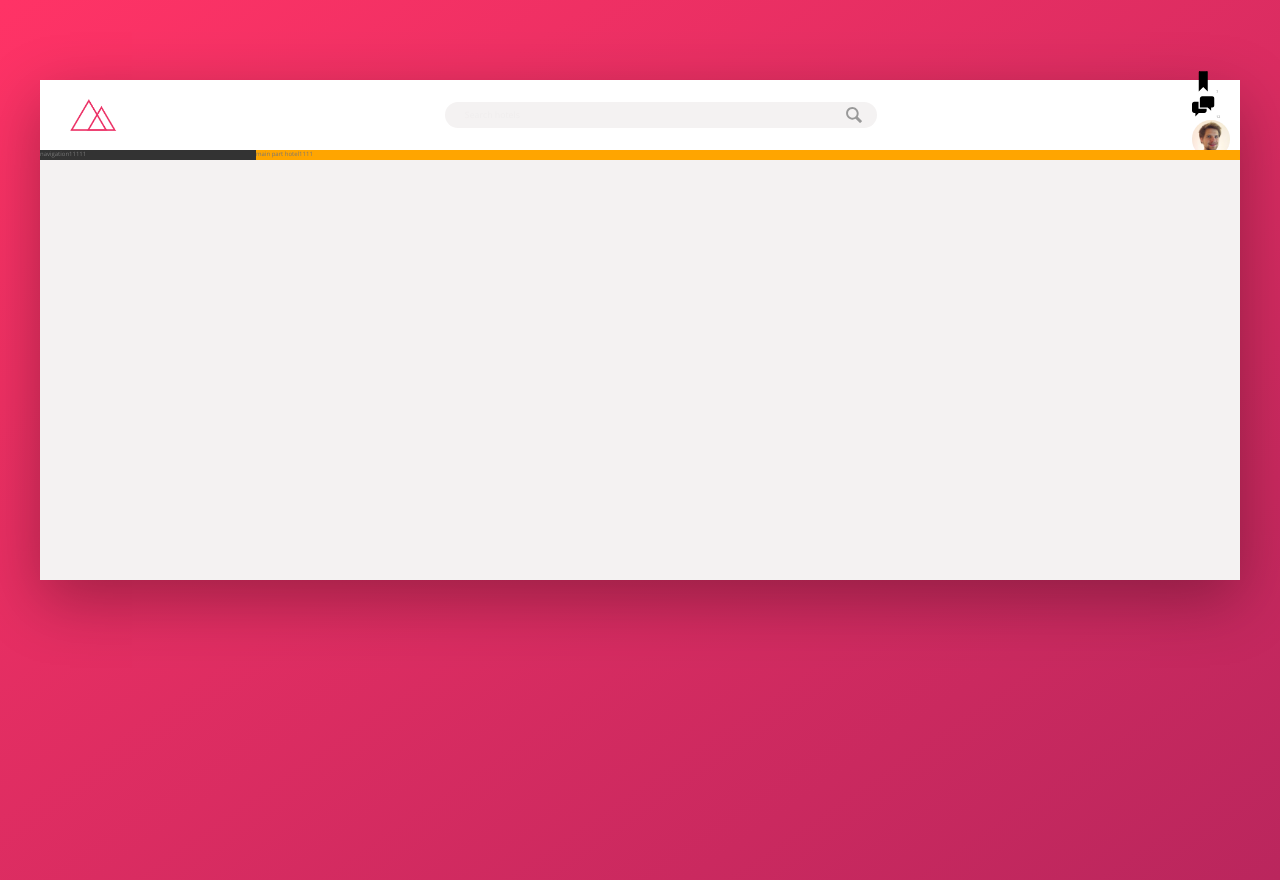
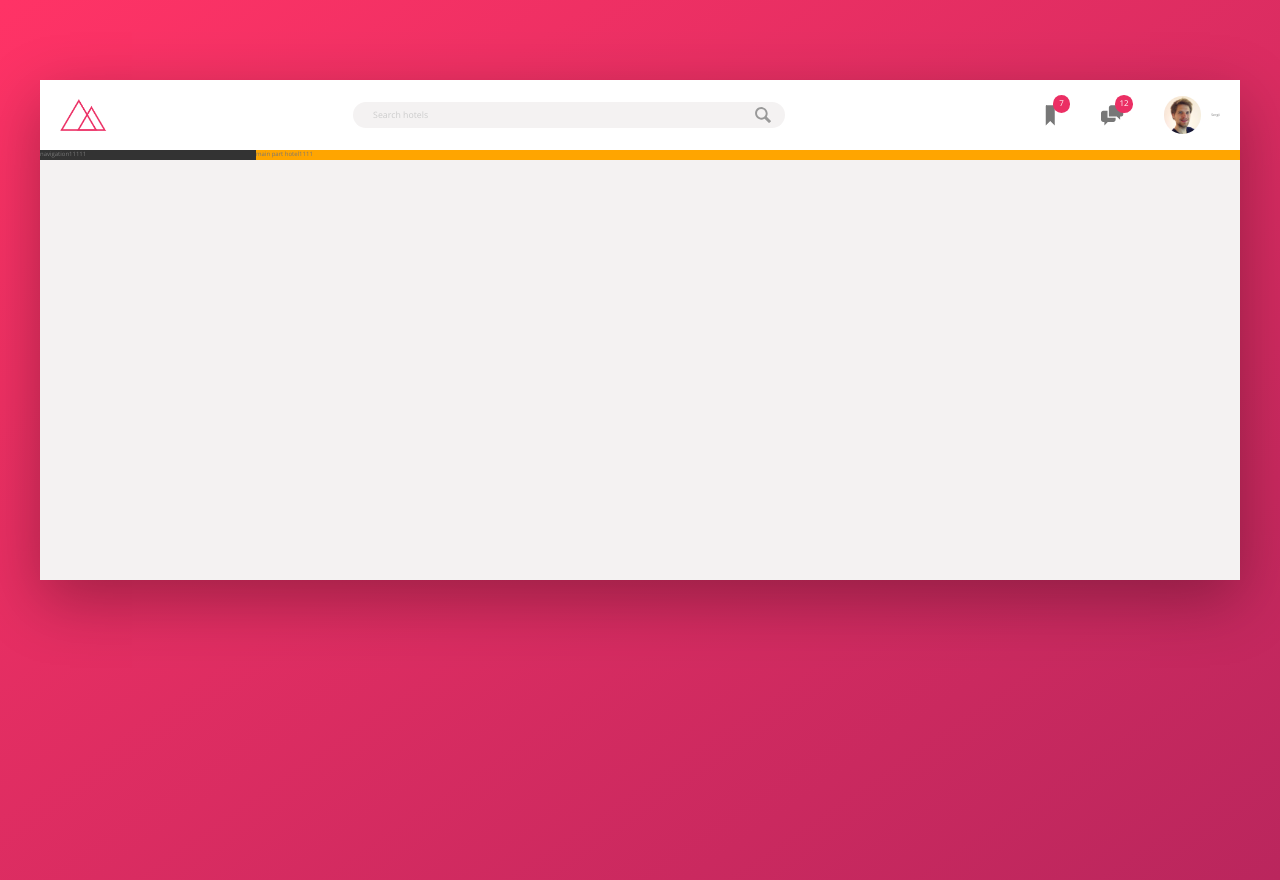
Before and after one commit to SergiiKov/trillo, a website: page index.html in a window 1280 px wide. Drawn offline with nearby package versions, Linux system fonts and the light colour scheme.

Commit message:
add header v2

```diff
--- a/index.html
+++ b/index.html
@@ -27,7 +27,7 @@
                         <svg class="user-nav__icon">
                             <use xlink:href="img/sprite.svg#icon-bookmark"></use>
                         </svg>
-                        <span class="user-nav_notification">7</span>
+                        <span class="user-nav__notification">7</span>
                     </div>
                     <div class="user-nav__icon-box">
                         <svg class="user-nav__icon">
--- a/sass/_components.scss
+++ b/sass/_components.scss
@@ -1,6 +1,6 @@
 .logo{
     height: 3.25rem;
-    margin-left: 3rem;
+    margin-left: 2rem;
 }
 
 .search{
@@ -29,7 +29,7 @@
 
         &::-webkit-input-placeholder{
             font-weight: 100;
-            color: var(--color-grey-light-3);
+            color: var(--color-grey-light-4);
         }
     }
 
@@ -57,25 +57,53 @@
 }
 
 .user-nav{
+    align-self: stretch;
+    display: flex;
+    align-items: center;
+
+    & > * {
+        padding: 0 2rem;
+        cursor: pointer;
+        height: 100%;
+        display: flex;
+        align-items: center;
+    }
+
+    & > *:hover {
+        background-color: var(--color-grey-light-2);
+    }
+
+
     &__icon-box{
+        position: relative;
+
 
     }
     &__icon{
         height: 2.25rem;
         width: 2.25rem;
+        fill: var(--color-grey-dark-2);
+
     }
     &__notification{
+        font-size: .8rem;
+        height: 1.75rem;
+        width: 1.75rem;
+        border-radius: 50%;
+        background-color: var(--color-primary);
+        color: #fff;
+        position: absolute;
+        top: 1.5rem;
+        right: 1.1rem;
+        display: flex;
+        justify-content: center;
+        align-items: center;
+    }
 
-    }
-    &__user{
-
-    }
     &__user-photo{
         height: 3.75rem;
         border-radius: 50%;
-
-    }
-    &__user-name{
+        margin-right: 1rem;
 
     }
 }
```
Also changed, not shown: css/style.css.
